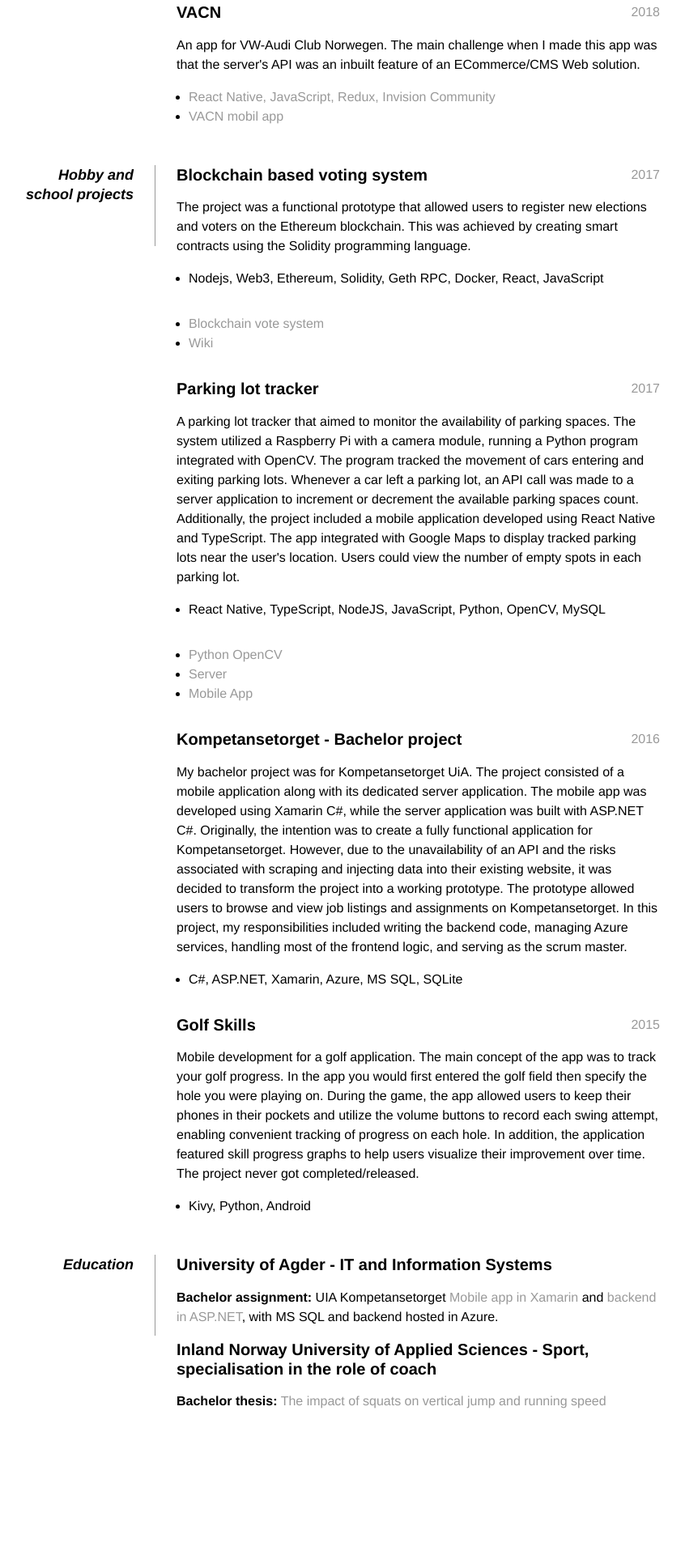
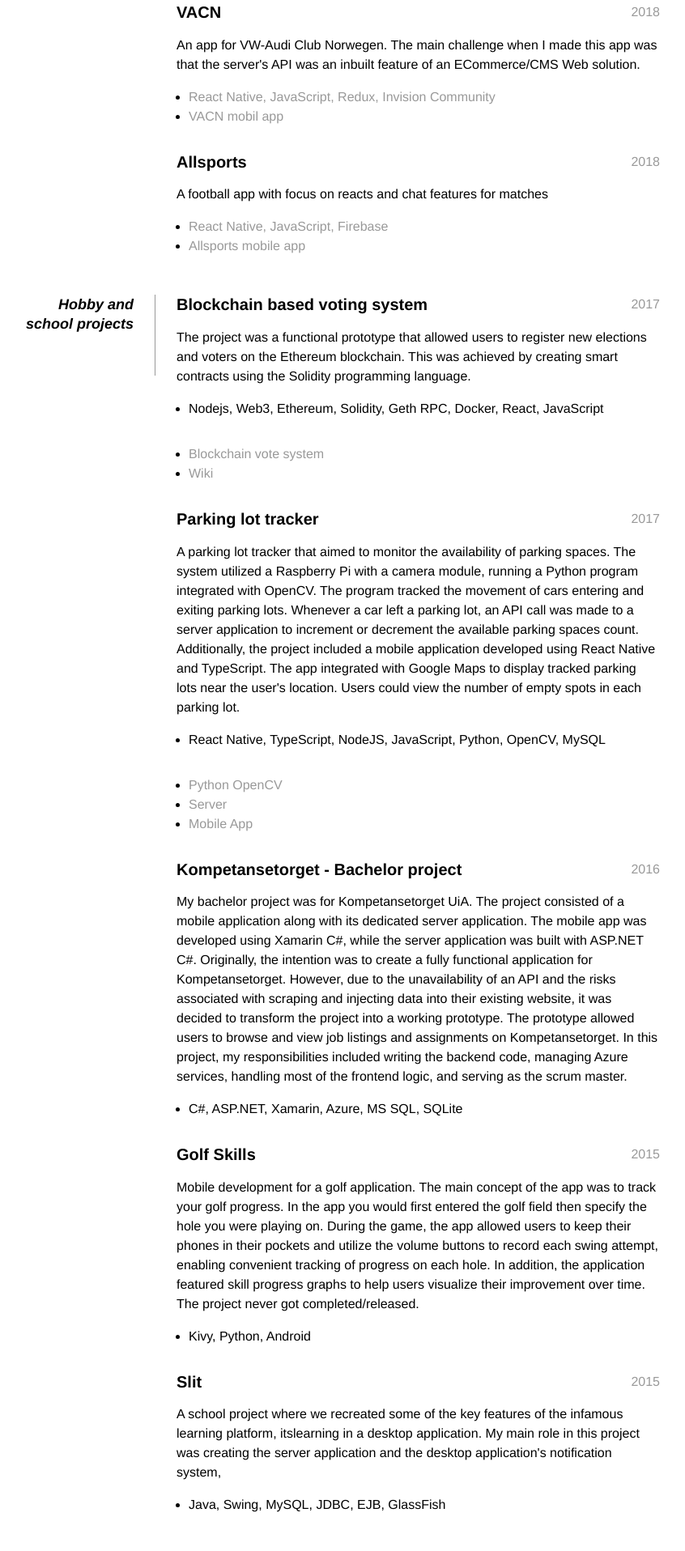
Before and after one commit to v1kt0r1337/v1kt0r1337.github.io, a plain HTML site: page cv/index.html in a window 1280 px wide. Shown: the part 2931-4847 px from the top of the page at 81% size, without its empty margins (225-1071 px from the left). Before the commit the page ends 4750 px from the top, so only its background shows below. Drawn offline with Linux system fonts and the light colour scheme.

Commit message:
add slit to projects

```diff
--- a/cv/index.html
+++ b/cv/index.html
@@ -255,6 +255,25 @@
                 </li>
               </ul>
             </section>
+            <section>
+              <h2>Allsports<span>2018</span></h2>
+              <p>
+                A football app with focus on reacts and chat features for
+                matches
+              </p>
+              <ul>
+                <li>
+                  <a>React Native, JavaScript, Firebase</a>
+                </li>
+                <li>
+                  <a
+                    href="https://play.google.com/store/apps/details?id=no.muuh.allsports"
+                  >
+                    Allsports mobile app
+                  </a>
+                </li>
+              </ul>
+            </section>
           </dd>
         </section>
 
@@ -369,6 +388,19 @@
                 <li>Kivy, Python, Android</li>
               </ul>
             </section>
+            <section>
+              <h2>Slit<span>2015</span></h2>
+              <p>
+                A school project where we recreated some of the key features of
+                the infamous learning platform, itslearning in a desktop
+                application. My main role in this project was creating the
+                server application and the desktop application's notification
+                system,
+              </p>
+              <ul>
+                <li>Java, Swing, MySQL, JDBC, EJB, GlassFish</li>
+              </ul>
+            </section>
           </dd>
         </section>
 
```
